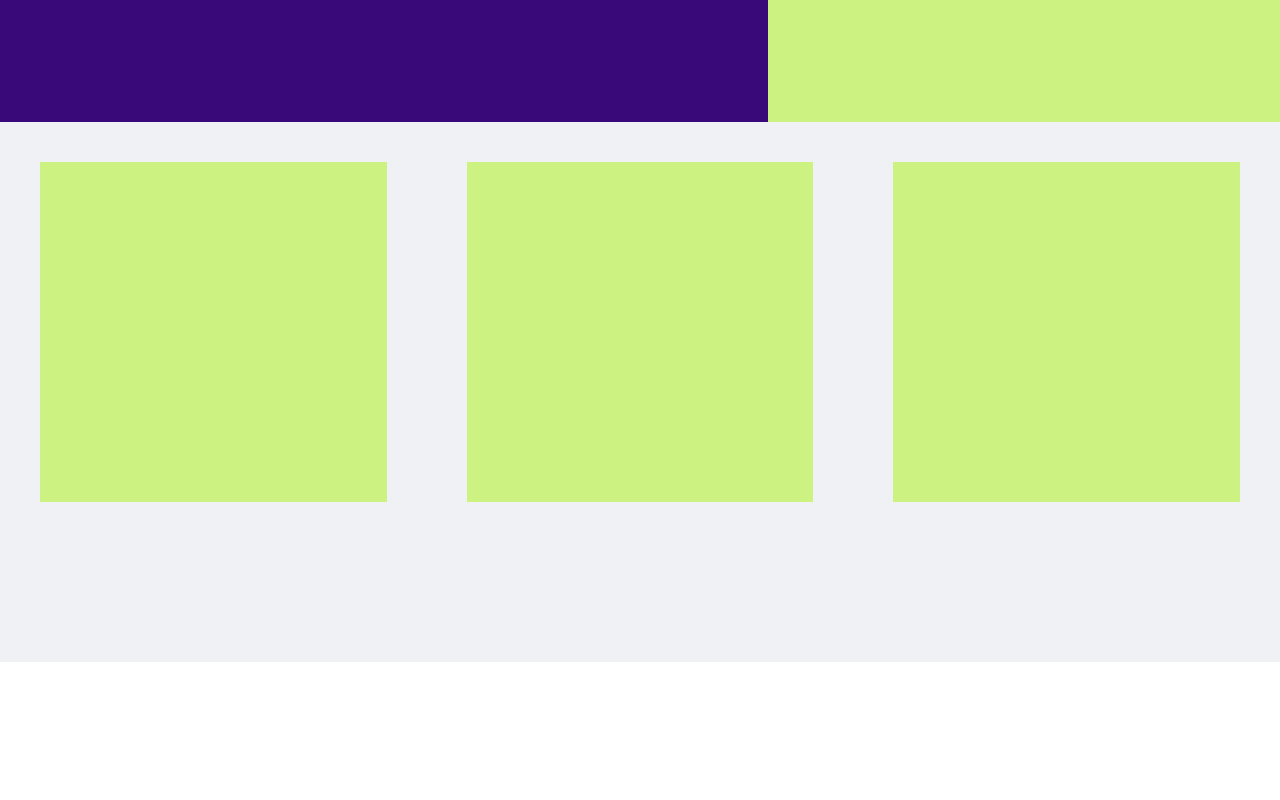
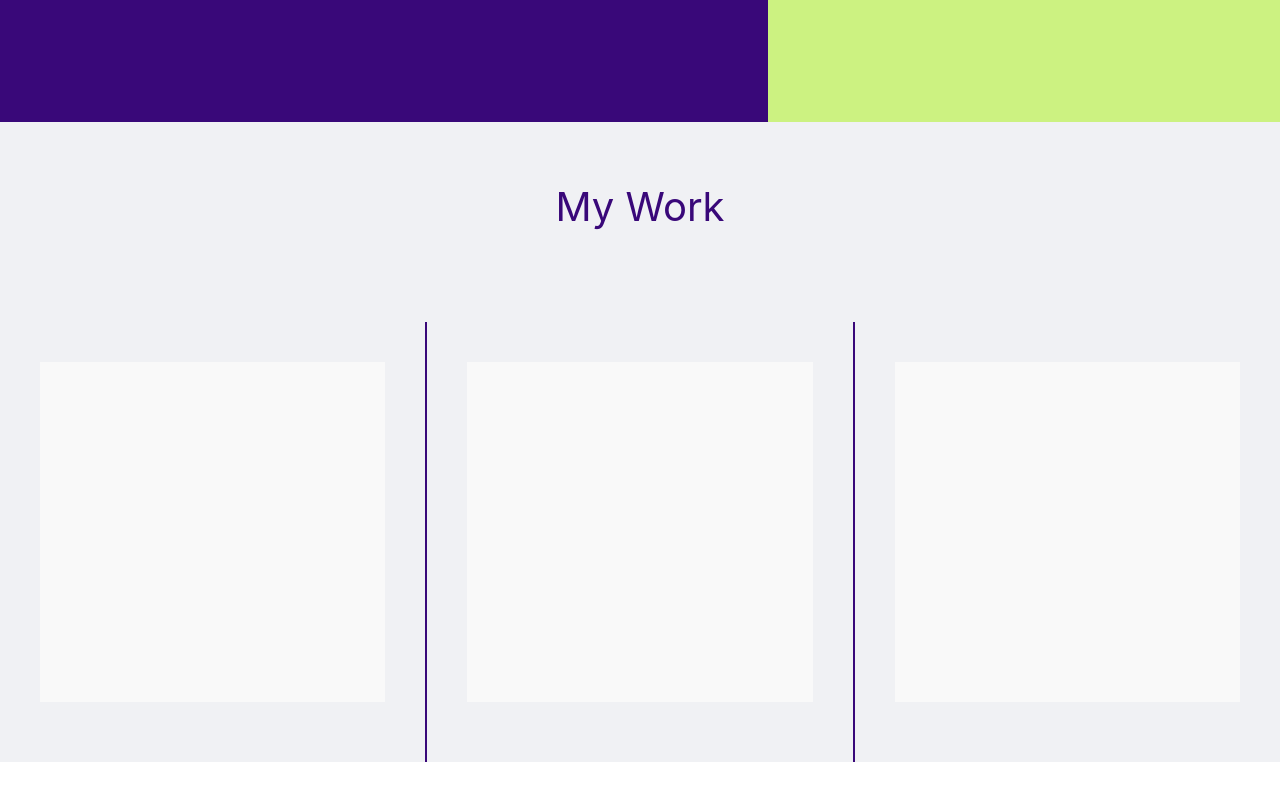
Before and after one commit to Danfirech/dan-portfolio, a React (Create React App) app: page /about in a window 1280 px wide. Shown: the part 458-1258 px from the top of the page. Before the commit the page ends 1120 px from the top, so only its background shows below. Built offline with nearby package versions, Linux system fonts and the light colour scheme.

Commit message:
updated some styling

```diff
--- a/src/App.js
+++ b/src/App.js
@@ -2,6 +2,7 @@ import react from "react";
 import { BrowserRouter as Router, Routes, Route } from "react-router-dom";
 import Navbar from "./components/NavBar";
 import ProfilePic from "./components/ProfilePic";
+import TextComponent from "./components/TextComponent";
 import Work from "./components/Work";
 
 function App() {
@@ -14,6 +15,7 @@ function App() {
         <Route path="/about" />
       </Routes>
       <ProfilePic />
+      <TextComponent />
       <Work />
     </Router>
   );
--- a/src/components/TextComponent.js
+++ b/src/components/TextComponent.js
@@ -1,9 +1,13 @@
 import React from "react";
 
-import { CardBox } from "../styles/Work.style";
+import { PageContainer, Text } from "../styles/Text.style";
 
-function WorkBox() {
-  return <CardBox></CardBox>;
+function TextComponent() {
+  return (
+    <PageContainer>
+      <Text>My Work</Text>
+    </PageContainer>
+  );
 }
 
-export default WorkBox;
+export default TextComponent;
--- a/src/components/Work.js
+++ b/src/components/Work.js
@@ -6,6 +6,7 @@ import {
   WorkLeftContainer,
   WorkCenterContainer,
   WorkRightContainer,
+  Divider,
 } from "../styles/Work.style";
 
 function ProfilePic() {
@@ -14,9 +15,11 @@ function ProfilePic() {
       <WorkLeftContainer>
         <WorkBox />
       </WorkLeftContainer>
+      <Divider />
       <WorkCenterContainer>
         <WorkBox />
       </WorkCenterContainer>
+      <Divider />
       <WorkRightContainer>
         <WorkBox />
       </WorkRightContainer>
--- a/src/styles/Navbar.style.js
+++ b/src/styles/Navbar.style.js
@@ -22,6 +22,7 @@ export const RightContainer = styled.div`
   flex: 40%;
   display: flex;
   justify-content: flex-end;
+  background-color: #ccf281;
 `;
 
 export const NavbarInnerContainer = styled.div`
--- a/src/styles/ProfilePic.style.js
+++ b/src/styles/ProfilePic.style.js
@@ -18,5 +18,3 @@ export const RightContainer = styled.div`
   width: 40%;
   background-color: #ccf281;
 `;
-
-// #f9f9f9
--- a/src/styles/Text.style.js
+++ b/src/styles/Text.style.js
@@ -1,6 +1,15 @@
 import styled from "styled-components";
 
 export const PageContainer = styled.div`
-  height: 100px;
+  height: 200px;
   width: 100%;
+  background-color: #f0f1f4;
 `;
+
+export const Text = styled.div`
+  color: #390879;
+  display: flex;
+  justify-content: center;
+  padding-top: 60px;
+  font-size: 40px;
+`;
--- a/src/styles/Work.style.js
+++ b/src/styles/Work.style.js
@@ -10,21 +10,28 @@ export const WorkPageContainer = styled.div`
 export const CardBox = styled.div`
   height: 340px;
   width: 100%;
-  background-color: #ccf281;
+  background-color: #f9f9f9;
 `;
 
 export const WorkLeftContainer = styled.div`
-  height: 500px;
-  width: 33.3%;
+  height: 400px;
+  width: 32%;
   background-color: #f0f1f4;
   padding-left: 40px;
   padding-top: 40px;
   padding-right: 40px;
 `;
 
+export const Divider = styled.div`
+  width: 0.2%;
+  background-color: #390879;
+  height: 340px;
+  padding-top: 100px;
+`;
+
 export const WorkCenterContainer = styled.div`
-  height: 500px;
-  width: 33.3%;
+  height: 400px;
+  width: 32%;
   background-color: #f0f1f4;
   padding-left: 40px;
   padding-top: 40px;
@@ -32,8 +39,8 @@ export const WorkCenterContainer = styled.div`
 `;
 
 export const WorkRightContainer = styled.div`
-  height: 500px;
-  width: 33.3%;
+  height: 400px;
+  width: 32%;
   background-color: #f0f1f4;
   padding-left: 40px;
   padding-top: 40px;
```
